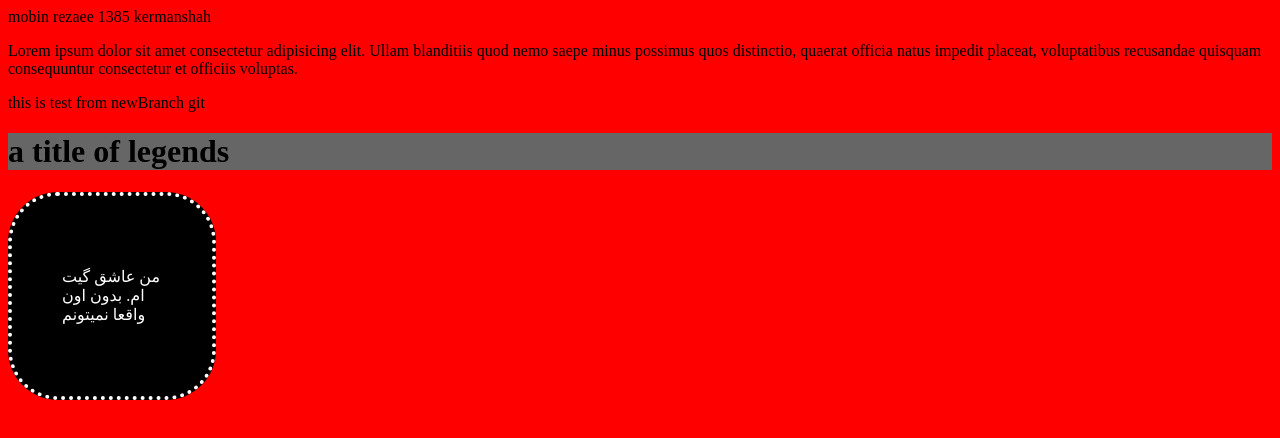
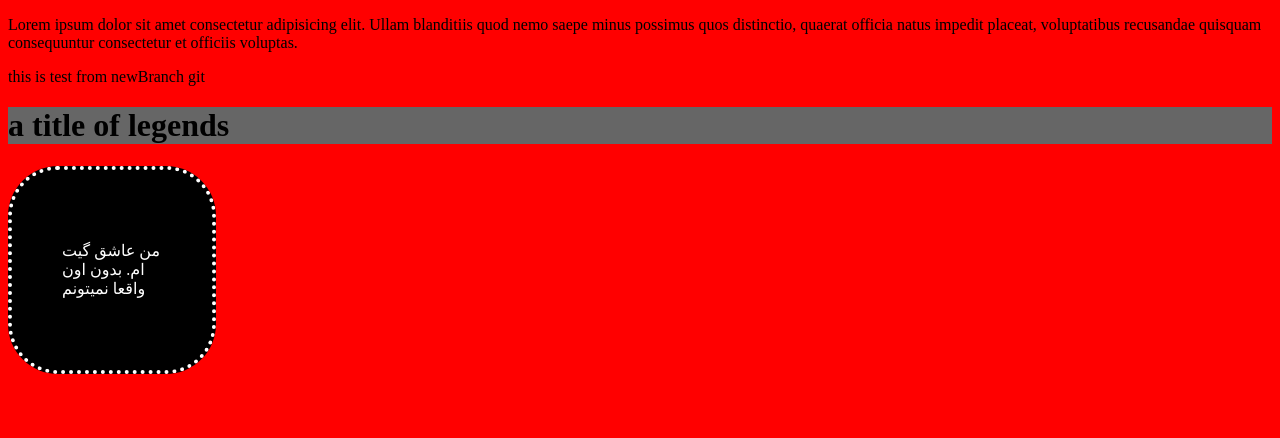
Before and after one commit to mohamad-mobin/learn-git, a plain HTML site: page index.html in a window 1280 px wide. Drawn offline with Linux system fonts and the light colour scheme.

Commit message:
Revert "add my profile"
This reverts commit 1e567f650bff0f890c51f1ffde67eeb1773d2e71.

```diff
--- a/index.html
+++ b/index.html
@@ -7,13 +7,6 @@
     <title>Document</title>
 </head>
 <body>
-
-    <div>
-        <span>mobin</span>
-        <span>rezaee</span>
-        <span>1385</span>
-        <span>kermanshah</span>
-    </div>
 
 
     <p>
```
